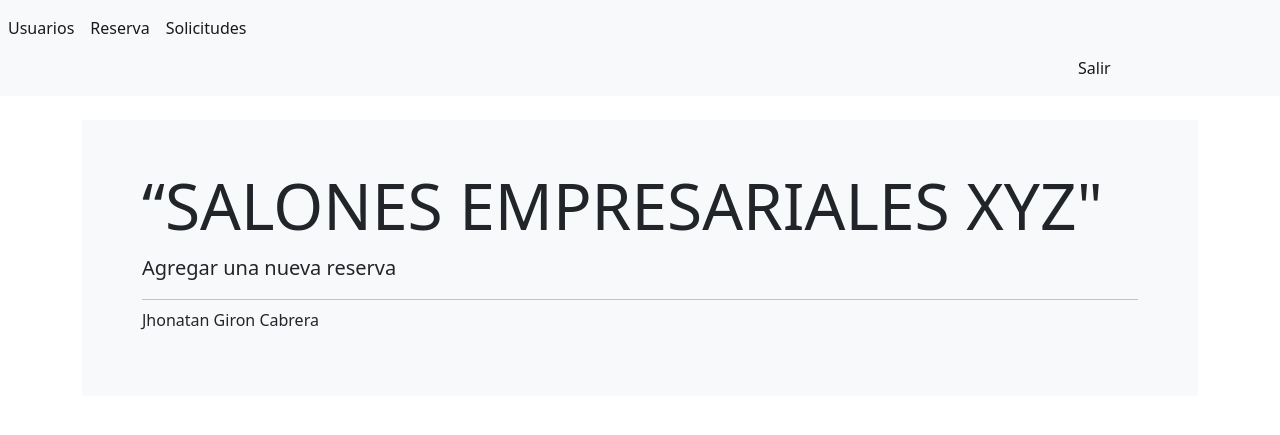
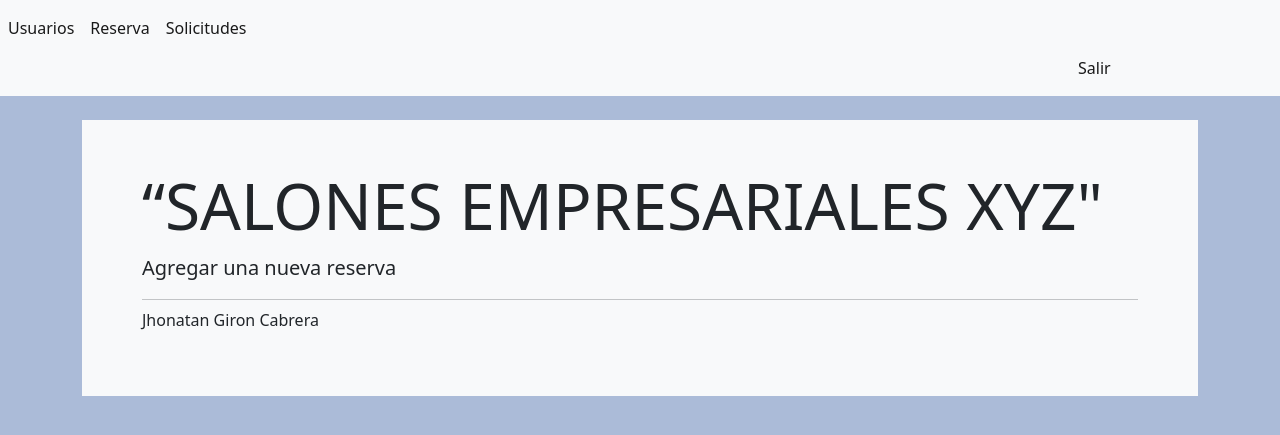
Before and after one commit to gironjhonatan/codigo_django, a Django app: page /inicio in a window 1280 px wide. Shown: the top 435 px of the page. Run offline with Django 4.2, Linux system fonts and the light colour scheme.

Commit message:
cambio_plantilla

```diff
--- a/reservas/templates/plantilla.html
+++ b/reservas/templates/plantilla.html
@@ -12,7 +12,7 @@
     <link rel="stylesheet" href="https://cdn.jsdelivr.net/npm/bootstrap@5.2.0-beta1/dist/css/bootstrap.min.css"  integrity="sha384-0evHe/X+R7YkIZDRvuzKMRqM+OrBnVFBL6DOitfPri4tjfHxaWutUpFmBp4vmVor" crossorigin="anonymous">
 
   </head>
-  <body>
+  <body style="background-color: #abbbd8;">
 
     <nav class="navbar navbar-expand navbar-light bg-light">
         <div class="nav navbar-nav">
```
